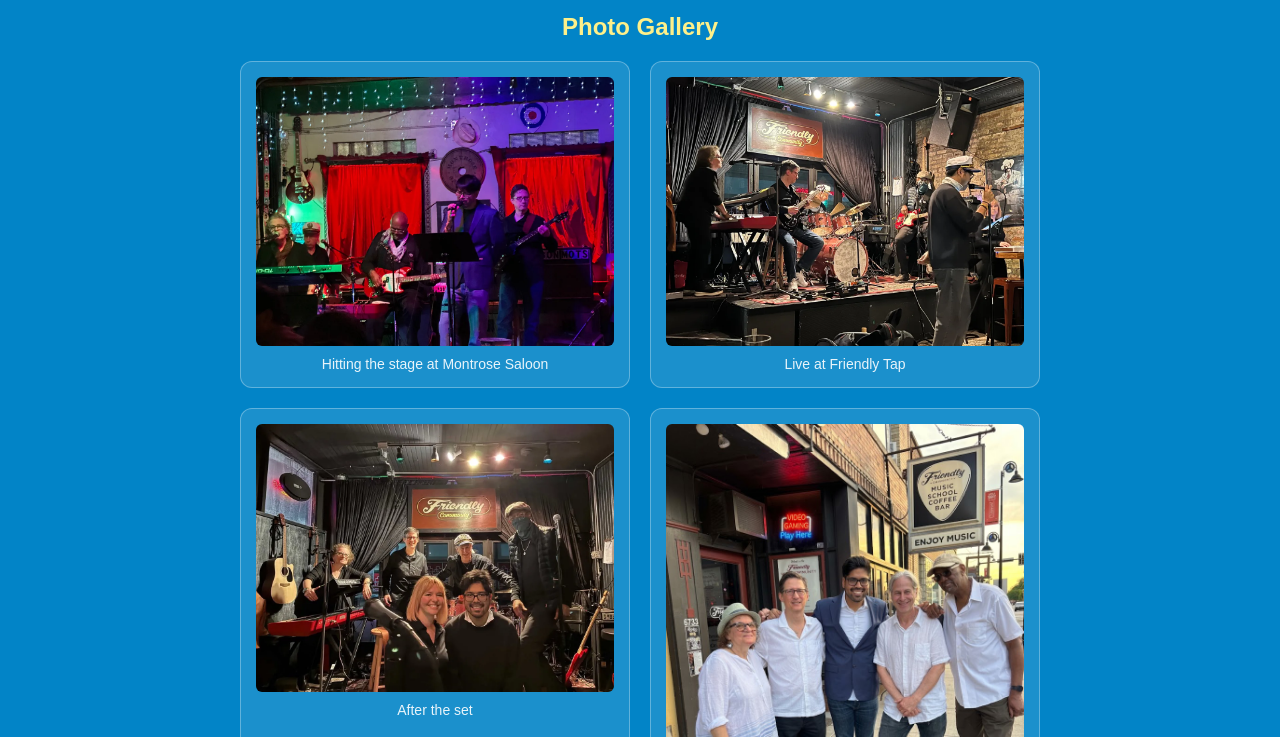
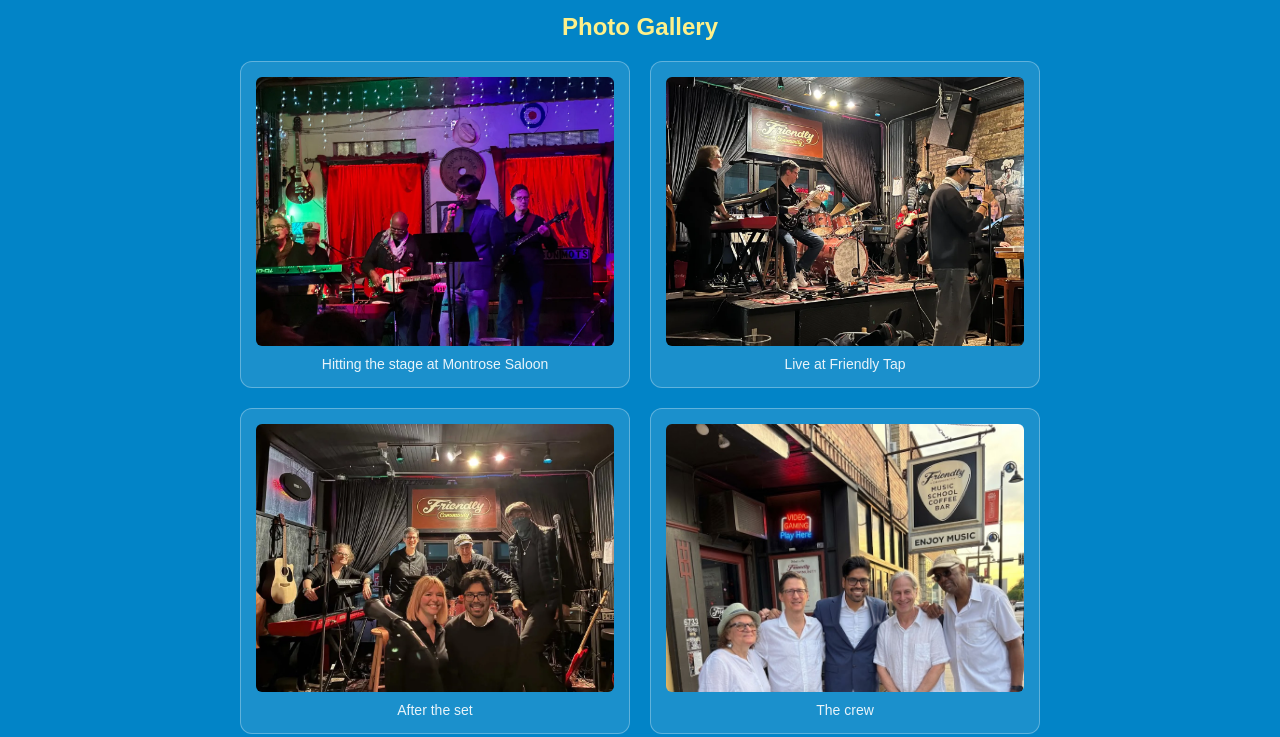
Before and after one commit to rtb-yachtrock/rtb-yachtrock.github.io, a plain HTML site: page media.html in a window 1280 px wide. Shown: the part 215-952 px from the top of the page. Drawn offline with Linux system fonts and the light colour scheme.

Commit message:
Enhance gallery item image styles
Updated image styles in gallery to maintain aspect ratio and improve fit.

```diff
--- a/media.html
+++ b/media.html
@@ -35,7 +35,9 @@
         }
         .gallery-item img {
             width: 100%;
-            height: auto;
+            aspect-ratio: 4 / 3;
+            object-fit: cover;
+            object-position: center top;
             border-radius: 6px;
             display: block;
         }
```
